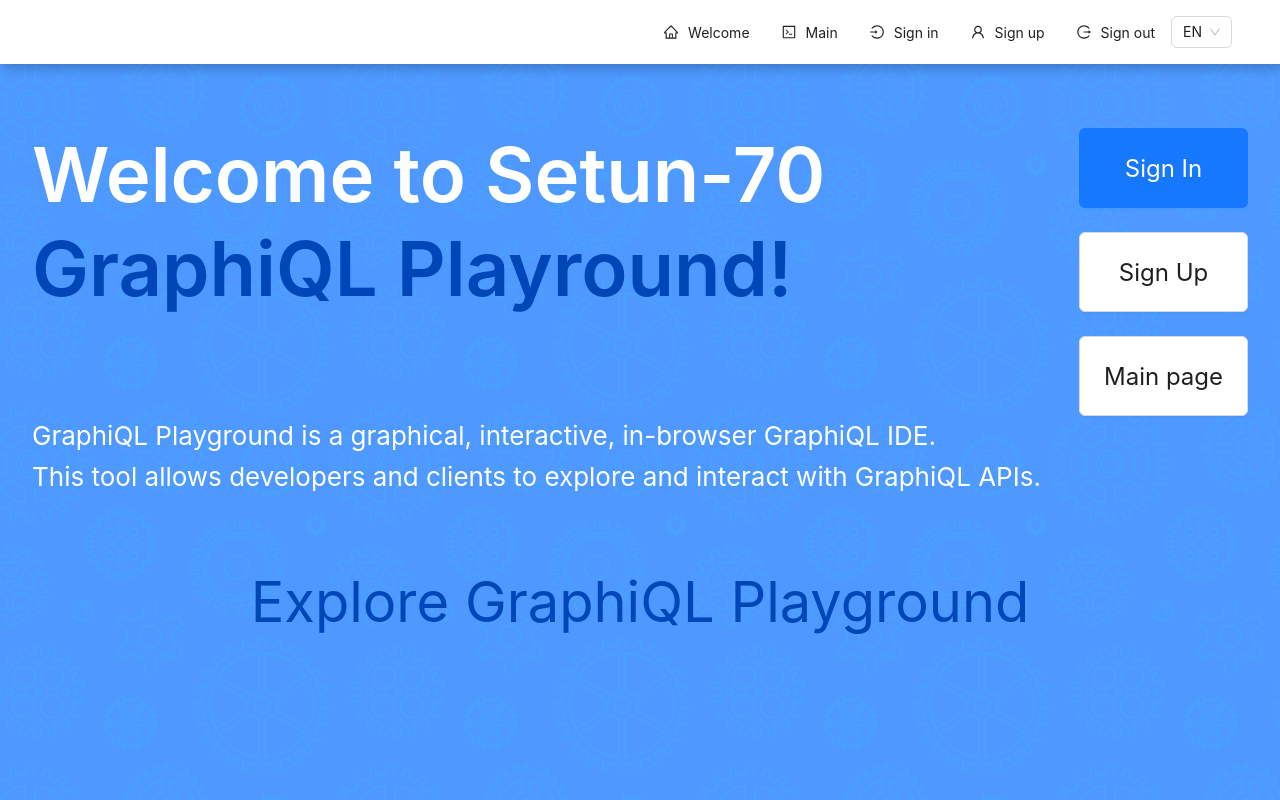
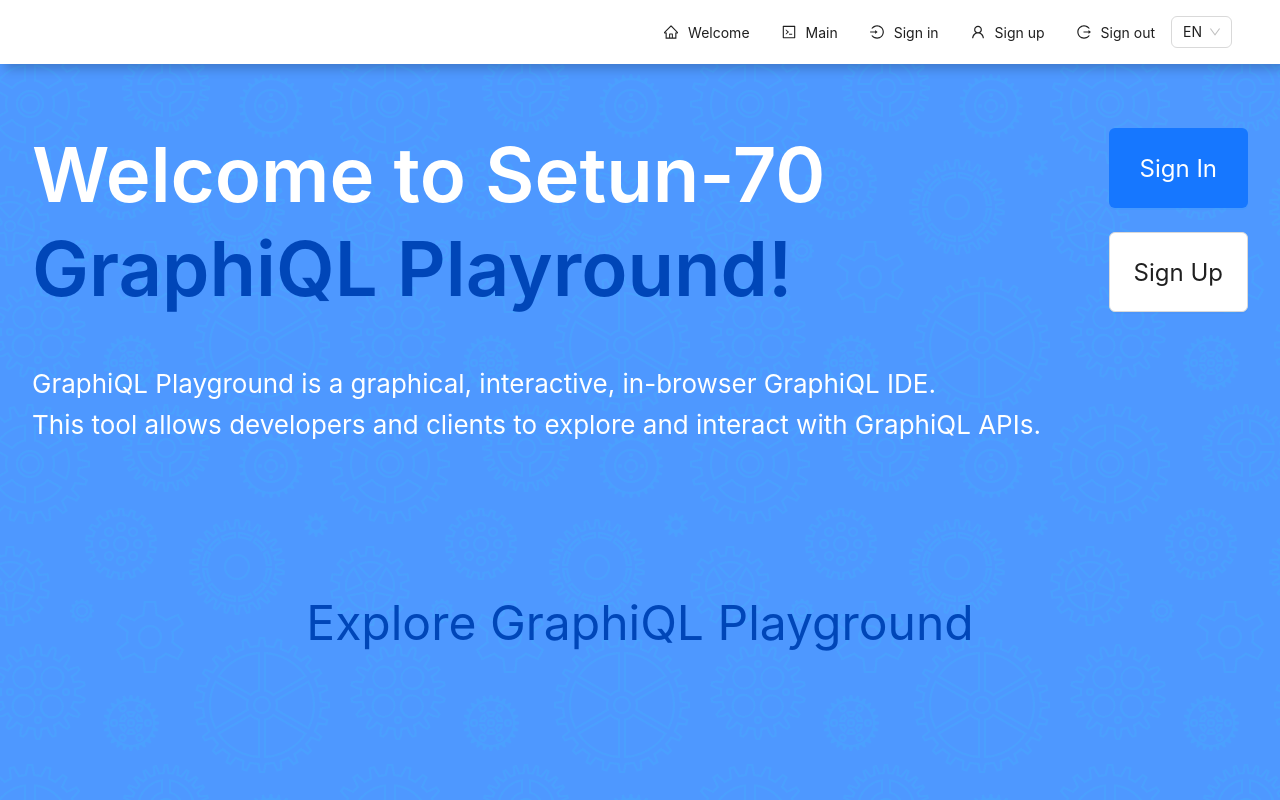
Before and after one commit to antasth/graphiql-app, a React (Vite) app: page / in a window 1280 px wide. Shown: the top 800 px of the page. Built offline with nearby package versions, Linux system fonts and the light colour scheme.

Commit message:
style: update welcome page styles

```diff
--- a/public/lang/ru.json
+++ b/public/lang/ru.json
@@ -73,9 +73,9 @@
   "Welcome.Top.Button.Signin": "Вход",
   "Welcome.Top.Button.Signup": "Регистрация",
   "Welcome.Top.Button.MainPage": "На главную",
-  "Welcome.Top.Heading1": "Добро пожаловать в Setun-70",
-  "Welcome.Top.Heading2": "GraphiQL Playround!",
-  "Welcome.Top.Subheading1": "GraphiQL Playground - это графическая, интерактивная, встраиваемая в браузер среда IDE.",
+  "Welcome.Top.Heading1": "Добро пожаловать",
+  "Welcome.Top.Heading2": " в GraphiQL Playround!",
+  "Welcome.Top.Subheading1": "GraphiQL Playground - это графическая, интерактивная браузерная IDE.",
   "Welcome.Top.Subheading2": " Этот инструмент позволяет разработчикам и клиентам изучать GraphiQL API и взаимодействовать с ними.",
   "Welcome.Top.Link": "Начать работу с GraphiQL Playground"
 }
--- a/src/pages/Welcome/TopSection/ButtonsWrapper/ButtonsWrapper.module.scss
+++ b/src/pages/Welcome/TopSection/ButtonsWrapper/ButtonsWrapper.module.scss
@@ -10,6 +10,7 @@
 #mainPageBtn {
   display: flex;
   align-items: center;
+  justify-content: center;
   height: 5rem;
   padding: 1rem 1.5rem;
   font-size: 1.5rem;
--- a/src/pages/Welcome/TopSection/ButtonsWrapper/ButtonsWrapper.tsx
+++ b/src/pages/Welcome/TopSection/ButtonsWrapper/ButtonsWrapper.tsx
@@ -29,7 +29,7 @@ export function ButtonsWrapper() {
         {t('Welcome.Top.Button.Signup', 'Sign Up')}
       </Button>
 
-      <Button
+      {/* <Button
         onClick={() => {
           navigate('main');
         }}
@@ -37,7 +37,7 @@ export function ButtonsWrapper() {
         type="default"
       >
         {t('Welcome.Top.Button.MainPage', 'Main page')}
-      </Button>
+      </Button> */}
     </Flex>
   );
 }
--- a/src/pages/Welcome/TopSection/TopSection.module.scss
+++ b/src/pages/Welcome/TopSection/TopSection.module.scss
@@ -6,9 +6,10 @@
   flex-direction: column;
   width: 100%;
   max-width: 96rem;
-  height: 100vh;
+  height: calc(100vh - 4rem);
   padding: 4rem 2rem 0;
   margin: 0 auto;
+  white-space: normal;
 }
 
 .topWrapperFlex {
@@ -35,36 +36,24 @@
   text-align: left;
 }
 
+#linkBtnWrapper {
+  flex-grow: 1;
+  align-items: center;
+  justify-content: center;
+}
+
 #linkBtn {
   display: flex;
   height: 5rem;
   padding: 0;
-  margin-top: 4rem;
-  font-size: 3.5rem;
+  font-size: 3rem;
   color: #0046b8;
   text-align: center;
+  white-space: normal;
 }
 
 #linkBtn:hover {
   color: #dceefe;
-}
-
-@media (min-width: $wide-screen) {
-  .topWrapper {
-    height: auto;
-    padding: 4rem 2rem 2rem;
-  }
-
-  #linkBtn {
-    margin-bottom: 1rem;
-    font-size: 5rem;
-  }
-}
-
-@media (min-width: $big-laptop) {
-  #linkBtn {
-    font-size: 4.5rem;
-  }
 }
 
 @media (max-width: $laptop) {
@@ -74,7 +63,7 @@
 
   .welcomeHeading.mainHeading,
   .welcomeHeading.secondMainHeading {
-    font-size: calc(5vw + 20px);
+    font-size: calc(5vw + 16px);
   }
 
   .welcomeHeading.secondMainHeading {
@@ -88,8 +77,7 @@
   #linkBtn {
     height: 4.5rem;
     padding: 0.5rem 1rem;
-    margin-top: 2.5rem;
-    font-size: calc(3vw + 20px);
+    font-size: calc(3vw + 13px);
   }
 }
 
@@ -116,7 +104,7 @@
 
   #linkBtn {
     max-width: 19rem;
-    margin-top: 4rem;
+    margin-bottom: 3rem;
     font-size: calc(2vw + 24px);
     white-space: normal;
   }
@@ -127,3 +115,20 @@
     height: 90vh;
   }
 }
+
+@media (min-width: $wide-screen) {
+  .topWrapper {
+    padding: 4rem 2rem 2rem;
+  }
+
+  #linkBtn {
+    margin-bottom: 1rem;
+    font-size: 5rem;
+  }
+}
+
+@media (min-width: $big-laptop) {
+  #linkBtn {
+    font-size: 4.5rem;
+  }
+}
--- a/src/pages/Welcome/TopSection/TopSection.tsx
+++ b/src/pages/Welcome/TopSection/TopSection.tsx
@@ -36,7 +36,7 @@ export function TopSection() {
           {t('Welcome.Top.Subheading2', HEADINGS_TEXT.second)}
         </Text>
       </div>
-      <Flex justify="center">
+      <Flex justify="center" id={styles.linkBtnWrapper}>
         <Button
           onClick={() => {
             navigate('main');
--- a/src/pages/Welcome/Welcome.module.scss
+++ b/src/pages/Welcome/Welcome.module.scss
@@ -4,6 +4,7 @@
   display: flex;
   flex-direction: column;
   justify-content: center;
+  width: 100%;
   text-align: left;
   background-color: #4e98ff;
   background-image: url('@/assets/svg/blue-background.svg');
```
